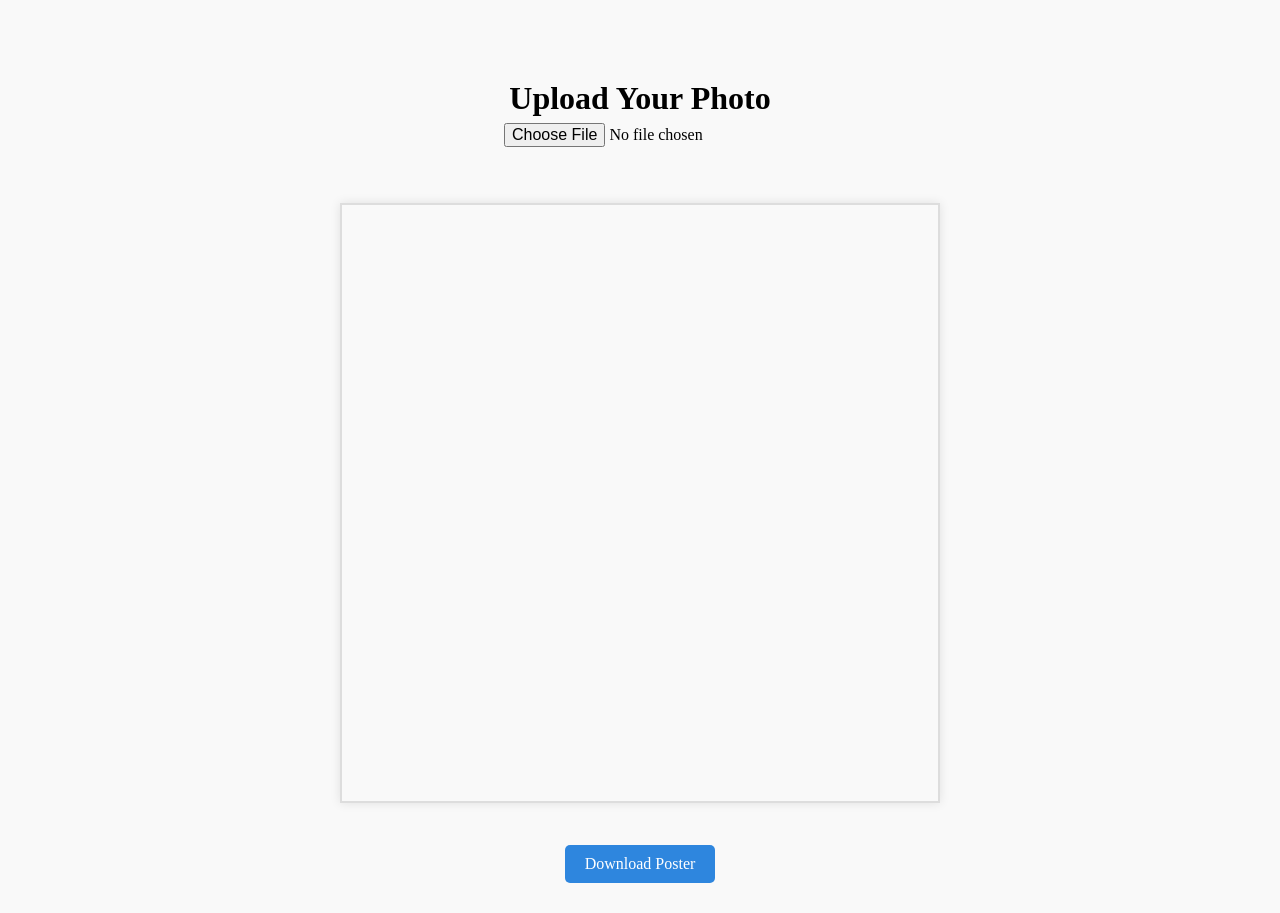
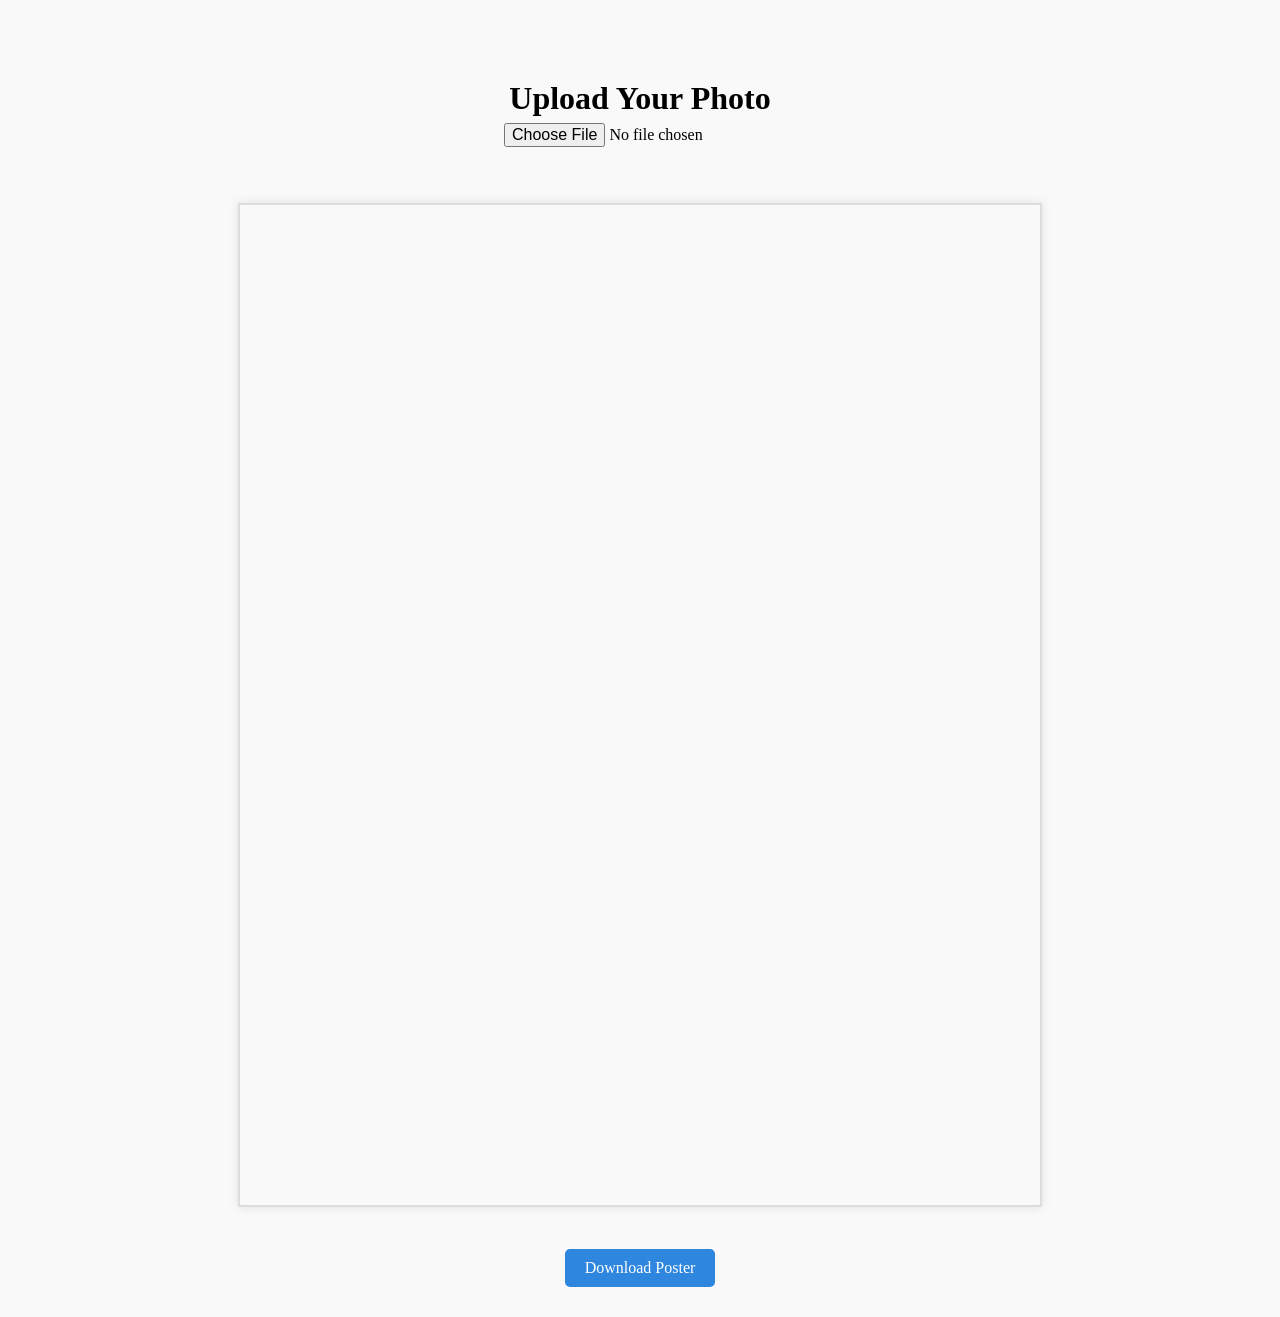

New Template added

--- a/style.css
+++ b/style.css
@@ -43,10 +43,6 @@ canvas {
   margin: 20px auto;
 }
 
-.canvas-container {
-  margin: 0 auto !important;
-}
-
 .top {
   display: flex;
   flex-direction: column;
@@ -349,62 +345,28 @@ canvas,
   -webkit-tap-highlight-color: transparent;
 }
 
-@media all and (min-width: 300px) {
-  .canvas-container, #posterCanvas, .upper-canvas {
-    width: 290px !important;
-    height: 290px !important;
-  }
+
+/* =========================================
+   ULTIMATE RESPONSIVE CANVAS FIX
+   ========================================= */
+.canvas-container {
+  width: 95% !important; 
+  max-width: 600px !important; 
+  height: auto !important; 
+  margin: 20px auto !important;
 }
 
-@media all and (min-width: 347px) {
-  .canvas-container, #posterCanvas, .upper-canvas {
-    width: 320px !important;
-    height: 320px !important;
-  }
+.canvas-container canvas, 
+.upper-canvas, 
+.lower-canvas {
+  width: 100% !important;
+  height: auto !important; 
 }
 
-@media all and (min-width: 400px) {
-  .canvas-container, #posterCanvas, .upper-canvas {
-    width: 380px !important;
-    height: 380px !important;
-  }
-}
 
-@media all and (min-width: 500px) {
-  .canvas-container, #posterCanvas, .upper-canvas {
-    width: 480px !important;
-    height: 480px !important;
-  }
-}
-
-@media all and (min-width: 599px) {
-  .canvas-container, #posterCanvas, .upper-canvas {
-    width: 500px !important;
-    height: 500px !important;
-  }
-}
-
-@media all and (min-width: 699px) {
-  .canvas-container, #posterCanvas, .upper-canvas {
-    width: 550px !important;
-    height: 550px !important;
-  }
-}
-
-@media all and (min-width: 700px) {
-  .canvas-container, #posterCanvas, .upper-canvas {
-    width: 600px !important;
-    height: 600px !important;
-  }
-}
-
-@media all and (min-width: 1300px) {
-  .canvas-container, #posterCanvas, .upper-canvas {
-    width: 1000px !important;
-    height: 1000px !important;
-  }
-}
-
+/* =========================================
+   MEDIA QUERIES (Layout only)
+   ========================================= */
 @media all and (max-width: 980px) {
   header .wrapper div.middle {
     display: none;
@@ -481,4 +443,28 @@ canvas,
     width: 80%;
     margin: 10px auto;
   }
+}
+/* =========================================
+   THE FLAWLESS RESPONSIVE CANVAS FIX
+   ========================================= */
+.canvas-container {
+  margin: 20px auto !important;
+  width: 95% !important;
+  max-width: 600px !important;
+  height: auto !important; /* Lets the container breathe */
+  position: relative !important;
+}
+
+.lower-canvas {
+  width: 100% !important;
+  height: auto !important;
+  position: relative !important; /* THIS is the magic! It pushes the container open to the exact height of your poster, keeping the footer down! */
+}
+
+.upper-canvas {
+  width: 100% !important;
+  height: 100% !important;
+  position: absolute !important;
+  top: 0 !important;
+  left: 0 !important;
 }
